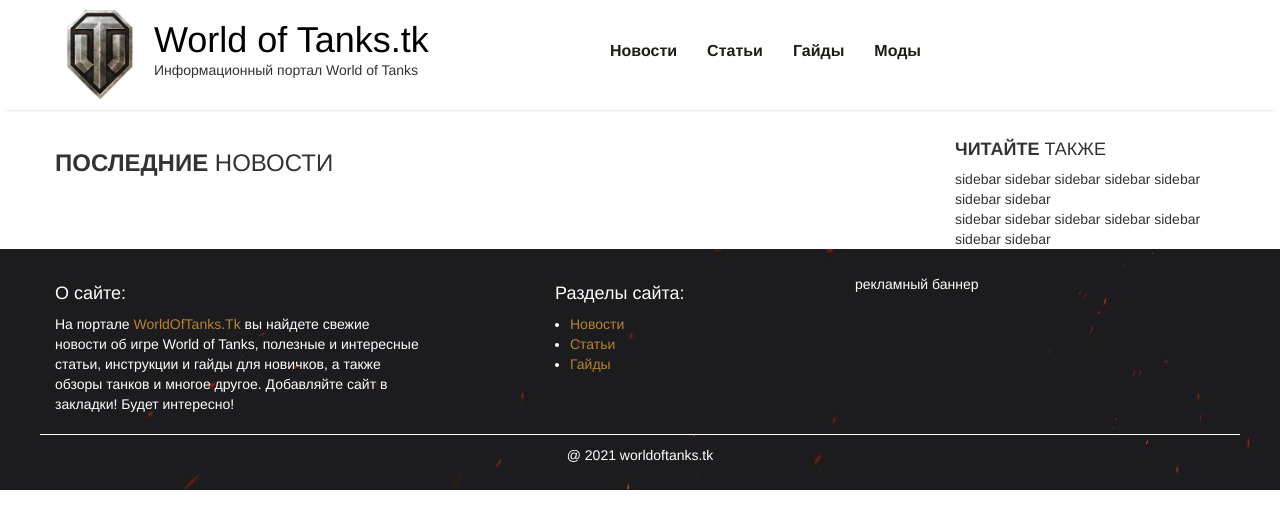
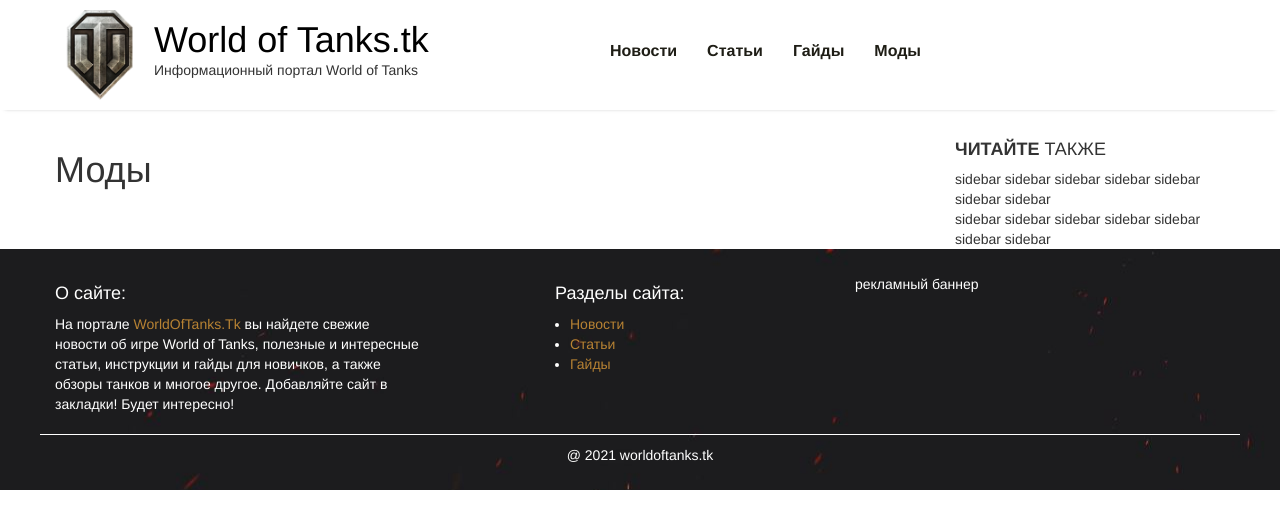
Before and after one commit to stblog/stblog.github.io, a Jekyll site: the page built from mods.md, in a window 1280 px wide. Shown: the top 529 px of the page. Built offline with Jekyll 4.4.1, drawn with Linux system fonts in a browser that asks for light colours.

Commit message:
Update mods.md

```diff
--- a/mods.md
+++ b/mods.md
@@ -5,12 +5,12 @@
 
 
 
-<div class="container">
+<div class="container category-page">
 
     <div class="row">
         <div class="col-sm-9 topmargin"><!-- list -->
 		<div>
-			<h3><strong>ПОСЛЕДНИЕ</strong> НОВОСТИ</h3>
+			<h1>Моды</h1>
 		</div>
 
 		{% for post in site.categories.mods limit:3 %}
```
